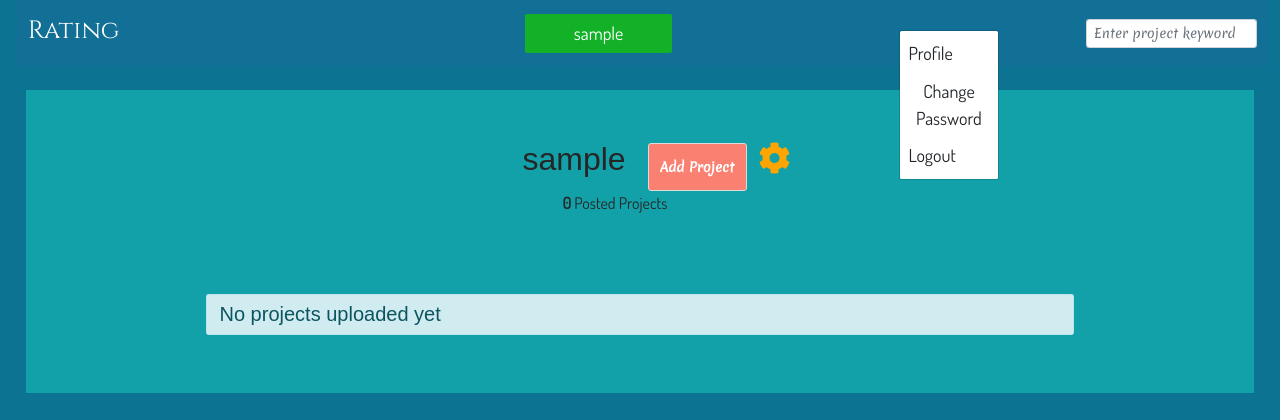
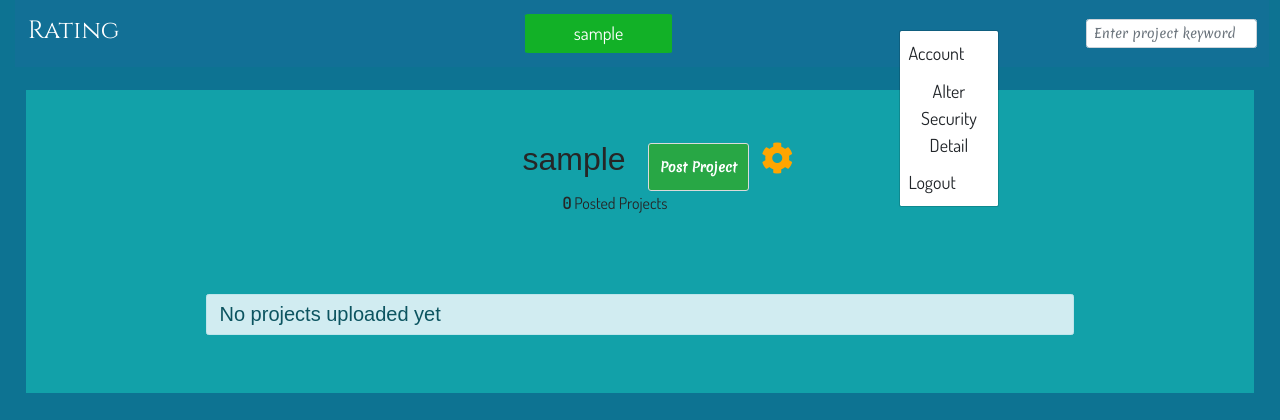
Before and after one commit to rmautia/project-api, a Django app: template rate/templates/profile.html in a window 1280 px wide, after a click that opens the changed part. Shown: the top 420 px of the page. Run offline with Django 3.2, Linux system fonts and the light colour scheme; the template is opened without the code that fills it, so the values that code supplies are empty; the visitor is signed in with stand-in values (Sample User, id 1); parts of the project's set-up code (start-up, migrations or seed data) failed here and were passed over; some libraries are stand-ins or nearby versions; some web fonts are replaced.

Commit message:
add padding to settings modal

```diff
--- a/rate/templates/navbar.html
+++ b/rate/templates/navbar.html
@@ -11,12 +11,12 @@
           <a data-toggle="dropdown" class="lite text-white">{{user}}</a>
           <ul>
           <li class="dropdown">
-            <ul style="padding-right: 20%; padding-left: 20%;" class="dropdown-menu" role="menu" >
+            <ul style="padding-right: 30%; padding-left: 30%;" class="dropdown-menu" role="menu" >
               <li>
-                <a href="{% url 'profile' %}" style="font-size: large; margin-bottom: 1%;" class="btn" >Profile</a>
+                <a href="{% url 'profile' %}" style="font-size: large; margin-bottom: 1%;" class="btn" >Account</a>
               </li>
               <li>
-                <a href="/accounts/password/change" style="font-size: large; margin-bottom: 1%;" class="btn">Change Password</a>
+                <a href="/accounts/password/change" style="font-size: large; margin-bottom: 1%;" class="btn">Alter Security Detail</a>
               </li>
               <li>
                 <a href="/logout" style="font-size: large;" class="btn">Logout</a>
--- a/rate/templates/profile.html
+++ b/rate/templates/profile.html
@@ -45,7 +45,7 @@
 
 						<h1 class="profile-user-name">{{user}}</h1>
 
-						<button class="btn btns bg-green profile-edit-btn" data-toggle="modal" data-target="#exampleModal">Add Project</button>
+						<button class="btn btns bg-success profile-edit-btn" data-toggle="modal" data-target="#exampleModal">Post Project</button>
 
 						<a class="profile-settings-btn" aria-label="profile settings" data-toggle="modal" data-target="#exampleModalCenter"><i class="fas fa-cog" aria-hidden="true" ></i></a>
 
@@ -132,7 +132,7 @@
 					<div class="modal-dialog" role="document">
 						<div class="modal-content text-center">
 							<div class="modal-header bg-nav" style='border-radius: 0%'>
-								<h1 class="modal-title text-white text-center" id="exampleModalLabel">Add Project</h1>
+								<h1 class="modal-title text-white text-center" id="exampleModalLabel">Post Project</h1>
 								<button type="button" class="close" data-dismiss="modal" aria-label="Close">
 									<span aria-hidden="true">&times;</span>
 								</button>
@@ -145,7 +145,7 @@
 								</form>
 							</div>
 							<div class="modal-footer">
-								<button type="button" class="btn btns bg-maroon" data-dismiss="modal">Close</button>
+								<button type="button" class="btn btns bg-success" data-dismiss="modal">Close</button>
 							</div>
 						</div>
 					</div>
@@ -161,10 +161,10 @@
 									<span aria-hidden="true">&times;</span>
 								</button>
 							</div>
-							<div class="modal-body text-center" style="display:flex; flex-direction:column; padding: 5%;">
-										<a href="/accounts/password/change" style="font-size: large; large; margin-bottom: 1%;" class="btn btns btn-info">Change Password</a>
+							<div class="modal-body text-center" style="display:flex; flex-direction:column; padding: 20%; background: aqua;">
+										<a href="/accounts/password/change" style="font-size: large; margin-bottom: 5%;" class="btn btns btn-primary">Change Password</a>
 
-										<a href="/logout" style="font-size: large;" class="btn btns btn-info">Logout</a>
+										<a href="/logout" style="font-size: large;" class="btn btns btn-warning">Logout</a>
 
 							</div>
 							<div class="modal-footer">
--- a/rate/urls.py
+++ b/rate/urls.py
@@ -13,8 +13,7 @@ urlpatterns=[
         url(r'^api/profiles/$', views.ProfilesList.as_view()),
         url(r'api/profile/profile-id/(?P<pk>[0-9]+)/$',views.ProfileDescription.as_view()),
         url(r'^api/projects/$', views.ProjectsList.as_view()),
-        url(r'api/project/project-id/(?P<pk>[0-9]+)/$',
-        views.ProjectDescription.as_view()),
+        url(r'api/project/project-id/(?P<pk>[0-9]+)/$',views.ProjectDescription.as_view()),
     ]
 if settings.DEBUG:
     urlpatterns+= static(settings.MEDIA_URL, document_root = settings.MEDIA_ROOT)
```
Also changed, not shown: media/images/veges.jpg (added).
